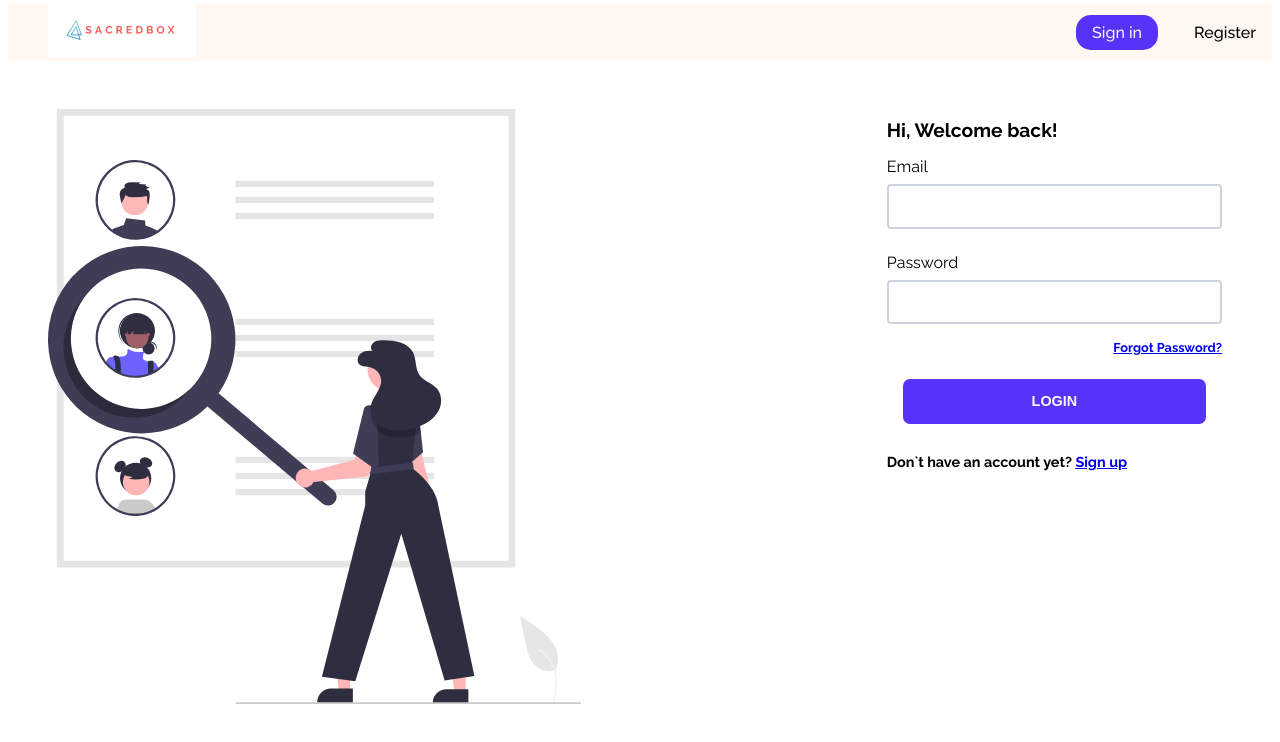
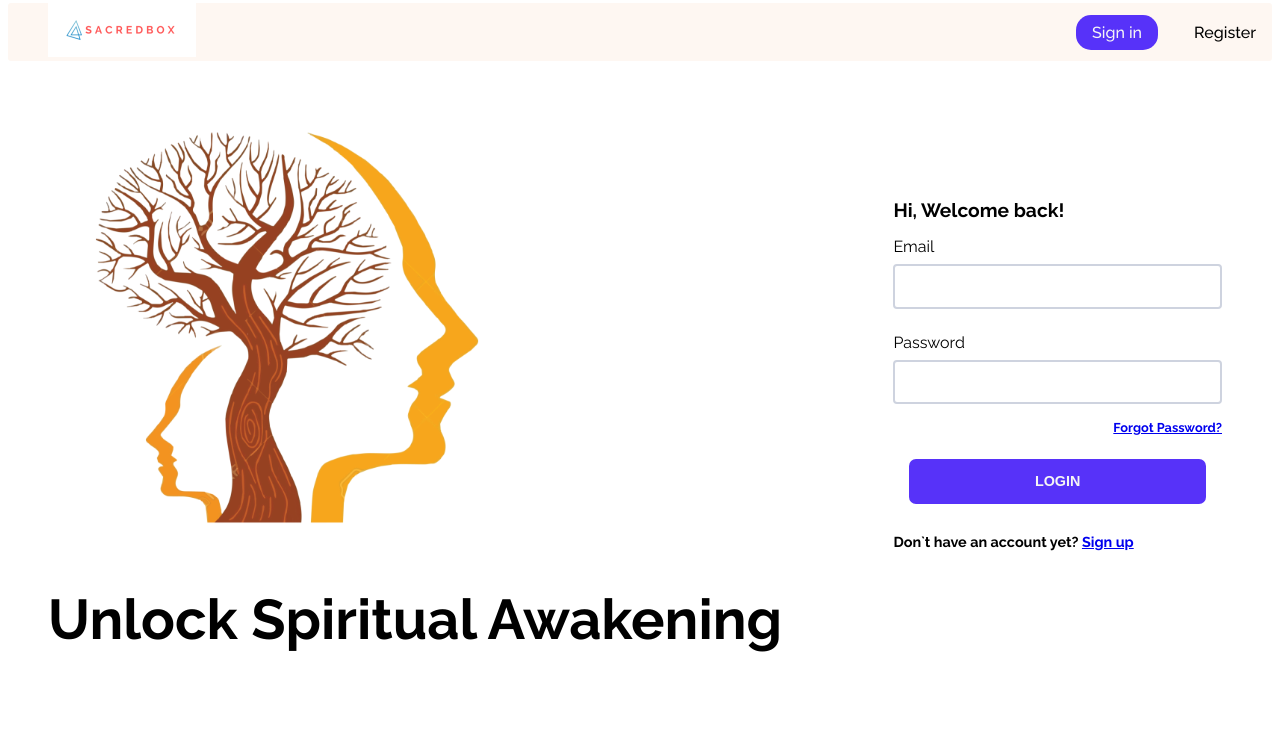
Before and after one commit to krishpri23/react-practice, a React (Vite) app: page /login in a window 1280 px wide. Shown: the top 742 px of the page. Built offline with nearby package versions, Linux system fonts and the light colour scheme.

Commit message:
update login screen banner

```diff
--- a/src/components/login.jsx
+++ b/src/components/login.jsx
@@ -5,7 +5,7 @@ import './create-account'
 import { Link, useNavigate } from 'react-router-dom';
 import { useForm } from 'react-hook-form';
 import '../styles/login.css'
-import banner from '../assets/search.svg'
+import banner from '../assets/login.png'
 import * as yup from "yup";
 import { yupResolver } from '@hookform/resolvers/yup';
 
@@ -42,7 +42,10 @@ function Login() {
 
     return (
         <div className='login'>
-            <img src={banner} alt="banner-img" />
+            <div className='banner'>
+                <img src={banner} alt="banner-img" />
+                <h1> Unlock Spiritual Awakening </h1>
+            </div>
             <form className='login-form' onSubmit={handleSubmit(onSubmit, onError)} noValidate>
                 <h2>Hi, Welcome back!</h2>
                 <div className='form-control'>
--- a/src/styles/login.css
+++ b/src/styles/login.css
@@ -1,3 +1,4 @@
+@import '../index.css';
 
 .login {
     display: flex;
@@ -5,19 +6,30 @@
     margin: 3rem;
     gap: 100px;
     justify-content: space-between;
+}
+
+.banner {
+    display: flex;
+    flex-direction: column;
+}
+
+.banner img {
+    width: 65%;
+    margin-top: -140px;
+    margin-bottom: -100px;
 
 }
 
-.login img {
-   width: 45%;
+.banner h1 {
+    font-size: 3.5rem;
 }
 
 .login-form {
     display: flex;
     flex-direction: column;
     padding: 10px;
-    max-width: 1000px;
-    width: 30%;
+    width: 50%;
+    margin-top: 5rem;
 
 }
 
```
Also changed, not shown: src/assets/login.png (added), src/assets/login.svg (deleted).
